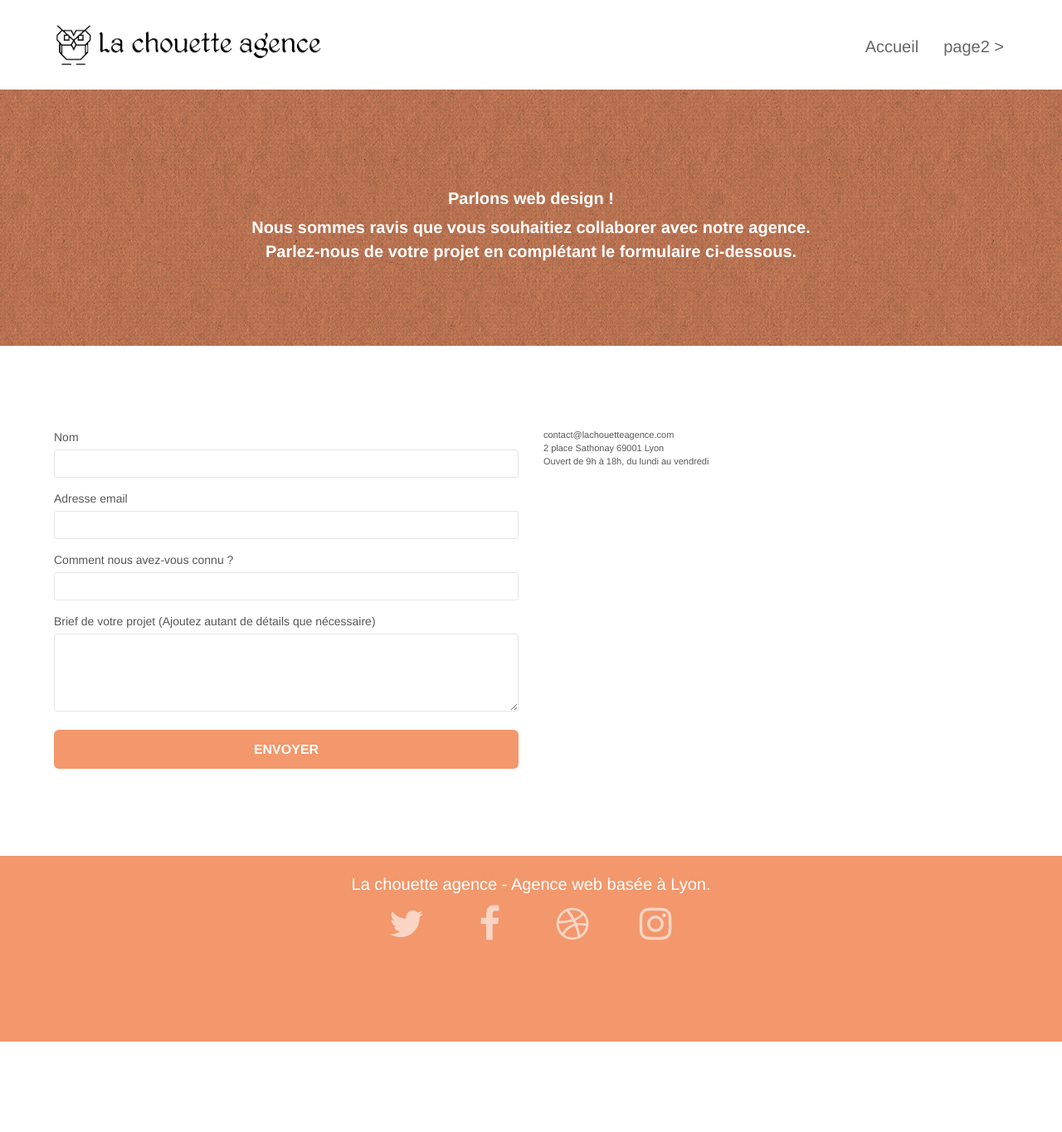
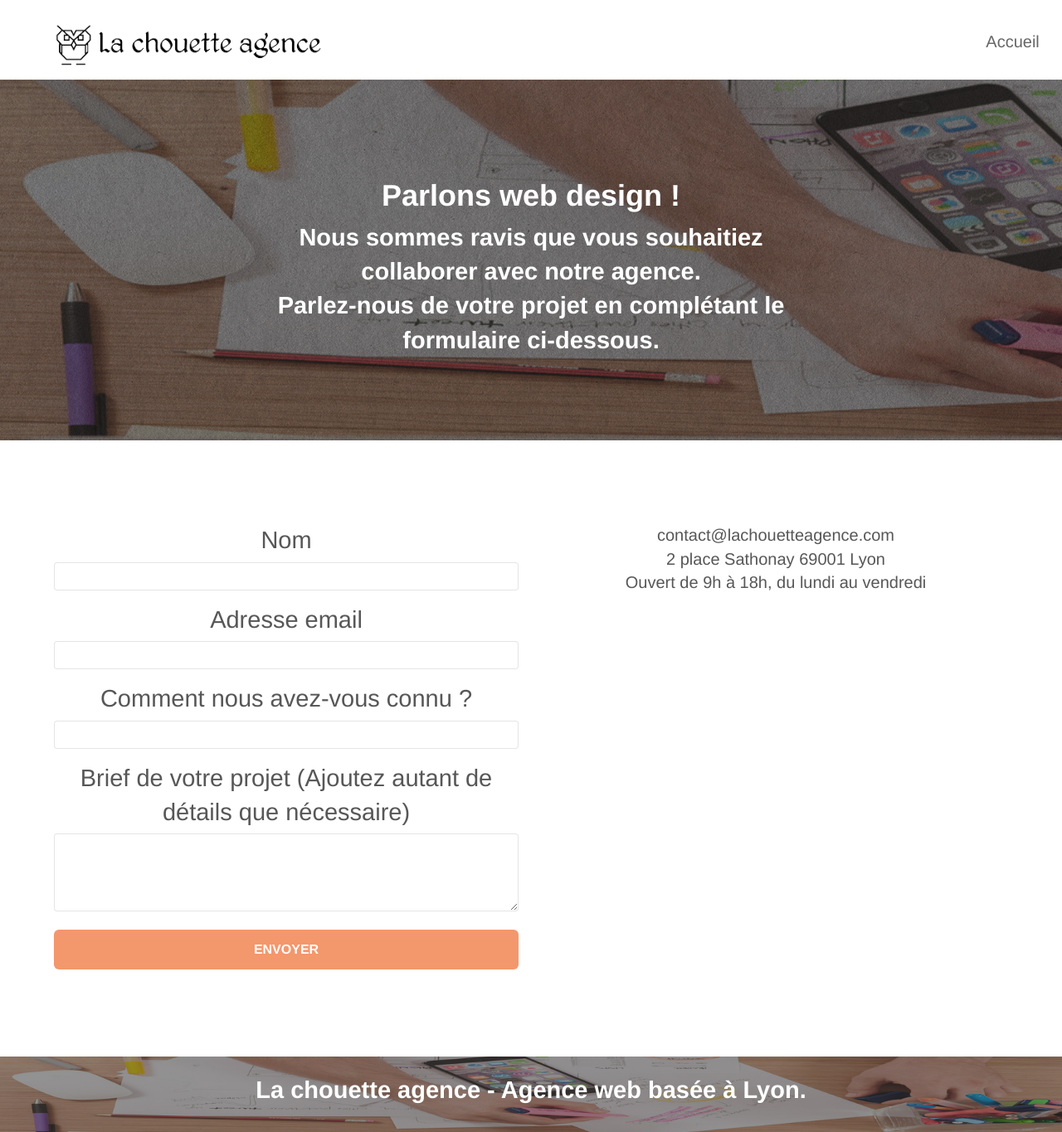
Before and after one commit to Grace-MENDJE/Lachouetteagence_4_01042021.github.io, a plain HTML site: page contact.html in a window 1280 px wide. Shown: the whole page at 83% size. Before the commit the page ends 1256 px from the top, so only its background shows below. Drawn offline with nearby package versions, Linux system fonts and the light colour scheme; files that its build step writes are made by us from their sources; a script that the page names is missing.

Commit message:
Intégration du fichier contact.html

```diff
--- a/contact.html
+++ b/contact.html
@@ -42,22 +42,15 @@
 <!-- bloc-0 -->
 <div class="bloc bgc-white l-bloc " id="bloc-0">
 	<div class="container bloc-sm">
-		<nav class="navbar row">
+		<nav class="contact-nav navbar row">
 			<div class="navbar-header">
-				<a class="navbar-brand" href="index.html"><img src="img/la-chouette-agence.png" alt="atlanta web design logo" height="40" /></a>
-				<button id="nav-toggle" type="button" class="ui-navbar-toggle navbar-toggle" data-toggle="collapse" data-target=".navbar-1">
-					<span class="sr-only">Toggle navigation</span><span class="icon-bar"></span><span class="icon-bar"></span><span class="icon-bar"></span>
-				</button>
+				<a class="navbar-brand" href="index.html"><img src="img/la-chouette-agence.png" alt="atlanta web design logo"/>
+				</a>
 			</div>
-			<div class="collapse navbar-collapse navbar-1 special-dropdown-nav">
-				<ul class="site-navigation nav navbar-nav">
+			<div class="collapse navbar-collapse navbar-1    special-dropdown-nav">
+				<ul class="contact-ul nav navbar-nav">
 					<li>
-						<a href="index.html">Accueil</a>
-					</li>
-					<li>
-					</li>
-					<li>
-						<a href="page2.html">page2 &gt;</a>
+						<a class="contact-lienaccueil" href="index.html">Accueil</a>
 					</li>
 				</ul>
 			</div>
@@ -71,10 +64,10 @@
 	<div class="container bloc-lg">
 		<div class="row">
 			<div class="col-sm-12">
-				<h1 class="text-center hero-bloc-text tc-white">
+				<h1 class="text-center hero-bloc-text tc-white contact-titre">
 					Parlons web design !
 				</h1>
-				<p class="text-center mg-lg tc-white tight-width-whitespace">
+				<p class="text-center mg-lg tc-white tight-width-whitespace contact-texte">
 					Nous sommes ravis que vous souhaitiez collaborer avec notre agence.<br>
 					Parlez-nous de votre projet en complétant le formulaire ci-dessous.
 				</p>
@@ -88,7 +81,7 @@
 <div class="bloc bgc-white l-bloc" id="bloc-7">
 	<div class="container bloc-lg">
 		<div class="row">
-			<div class="col-sm-6">
+			<div class="contact-coordonne col-sm-6">
 				<form id="form_1" novalidate success-msg="Your message has been sent." fail-msg="Sorry it seems that our mail server is not responding, Sorry for the inconvenience!">
 					<div class="form-group">
 						<label>
@@ -119,7 +112,7 @@
 				</form>
 			</div>
 			<div class="col-sm-6">
-				<p>
+				<p class="contact-adresse">
 					contact@lachouetteagence.com<br>2 place Sathonay 69001 Lyon<br>Ouvert de 9h à 18h, du lundi au vendredi<br>
 				</p>
 			</div>
@@ -134,35 +127,13 @@
 
 
 <!-- Footer - bloc-8 -->
-<div class="bloc bgc-atomic-tangerine d-bloc" id="bloc-8">
+<div class="bloc bgc-atomic-tangerinefooter d-bloc" id="bloc-8">
 	<div class="container bloc-sm">
 		<div class="row">
 			<div class="col-sm-12">
-				<p class="text-center white">
+				<p class="contact-footer text-center white">
 					La chouette agence - Agence web basée à Lyon.<br>
 				</p>
-				<div class="row row-no-gutters social">
-					<div class="col-sm-3">
-						<div class="text-center">
-							<a class="social" href="index.html"><span class="fa fa-twitter icon-md"></span></a>
-						</div>
-					</div>
-					<div class="col-sm-3">
-						<div class="text-center">
-							<a class="social" href="index.html"><span class="fa fa-facebook icon-md"></span></a>
-						</div>
-					</div>
-					<div class="col-sm-3">
-						<div class="text-center">
-							<a class="social" href="index.html"><span class="fa fa-dribbble icon-md"></span></a>
-						</div>
-					</div>
-					<div class="col-sm-3">
-						<div class="text-center">
-							<a class="social" href="index.html"><span class="fa fa-instagram icon-md"></span></a>
-						</div>
-					</div>
-				</div>
 			</div>
 		</div>
 	</div>
--- a/style.css
+++ b/style.css
@@ -2,7 +2,7 @@ body {
     width: 100%;
     margin: 0;
     padding: 0;
-    background: #FFF;
+   /* background: #FFF;*/
     overflow-x: hidden;
     -webkit-font-smoothing: antialiased;
     -moz-osx-font-smoothing: grayscale;
@@ -25,7 +25,7 @@ a:hover {
     bottom: 0;
     width: 100%;
     z-index: 100000;
-    background: #FFFFFF url("img/pageload-spinner.gif") no-repeat center center;
+   /* background: #FFFFFF url("img/pageload-spinner.gif") no-repeat center center;*/
 }
 
 .bloc {
@@ -294,7 +294,7 @@ a:hover {
 }
 
 .navbar-brand {
-    height: auto;
+    height: 40px;
     padding: 3px 15px;
     font-size: 25px;
     font-weight: normal;
@@ -317,7 +317,6 @@ a:hover {
 }
 
 .navbar .nav {
-    margin-right: -16px;
     float: right;
     z-index: 1;
 }
@@ -366,7 +365,6 @@ a:hover {
     .site-navigation {
         position: absolute;
         top: 50%;
-        right: 20px;
         transform: translate(0, -50%);
         -webkit-transform: translateY(-50%);
     }
@@ -771,9 +769,13 @@ h4 {
 }
 
 .bgc-atomic-tangerine {
-    background-color: #F3976C;
+    background-image: url("img/bg/la-chouette-agence-banniere.jpg");
+    background-size: cover;
 }
-
+.bgc-atomic-tangerinefooter{
+    background-image: url("img/bg/1700-130/la-chouette-agence-banniere\(1700-130\).jpg");
+    background-size: cover;
+}
 .tc-white {
     color: white;
     font-weight: bold;
@@ -811,21 +813,22 @@ h4 {
     border-color: #364577;
 }
 
-.bg-dots-bg {
+/*.bg-dots-bg {
     background-image: url("img/dots-bg.png");
-}
+}*/
 
-.bg-lines-h2-bg {
+/*.bg-lines-h2-bg {
     background-image: url("img/lines-h2-bg.png");
-}
+}*/
 
 .bg-banniere {
-    background-image: url("img/la-chouette-agence-banniere.jpg");
+    background-image: url("img/bg/la-chouette-agence-banniere.jpg");
+    background-size: cover;
 }
 
 .bg-presentation {
-    background-image: url("img/image-de-presentation.bmp");
-    /*width: 100%;*/
+    background-image: url("img/bg/image-de-presentation.jpg");
+    background-size: cover;
 }
 
 @media (max-width: 1024px) {
@@ -1099,3 +1102,68 @@ h4 {
 .footer__texte{
     font-size: 20px;
 }
+
+/*Contact*/
+
+.contact-titre{
+    text-align: center;
+    font-size: 36px;
+}
+
+.contact-texte{
+    font-size: 29px;
+    text-align: center;
+}
+
+.contact-coordonne{
+    display: flex;
+    flex-direction: column;
+    align-items: center;
+    text-align: center;
+}
+
+label{
+    font-size: 29px;
+}
+
+input{
+    width: 100%;
+    height: 2rem;
+}
+
+textarea{
+    width: 100%;
+}
+
+.contact-adresse{
+    font-size: 20px;
+    text-align: center;
+}
+
+.contact-footer{
+    font-size: 29px;
+    text-align: center;
+    font-weight: bolder;
+}
+
+.contact-lienaccueil{
+    text-decoration: none;
+}
+
+.contact-nav{
+    display: flex;
+    justify-content: space-between;
+    width: 100%;
+}
+
+.contact-ul{
+    list-style-type: none;
+}
+
+.accueil-footer{
+    background-color: #F3976C;
+}
+
+.accueil-nav{
+    display: flex;
+}
```
Also changed, not shown: index.html (+4 -4 lines), page.html (added, +37 -0 lines), css/bootstrap.css, img/bg/1700-130/la-chouette-agence-banniere(1700-130).jpg (added), img/bg/image-de-presentation.jpg (added), img/bg/la-chouette-agence-banniere.jpg (added).
